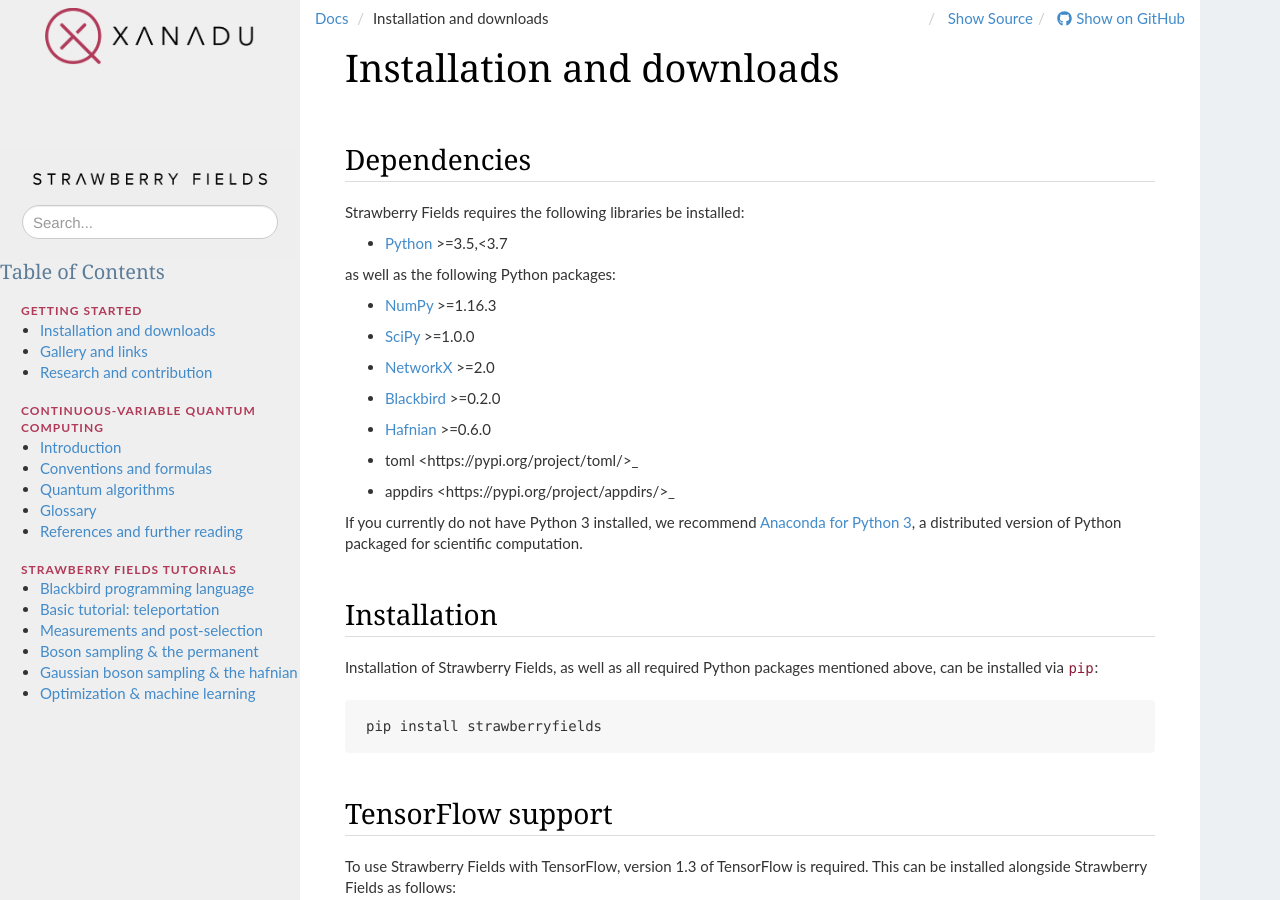
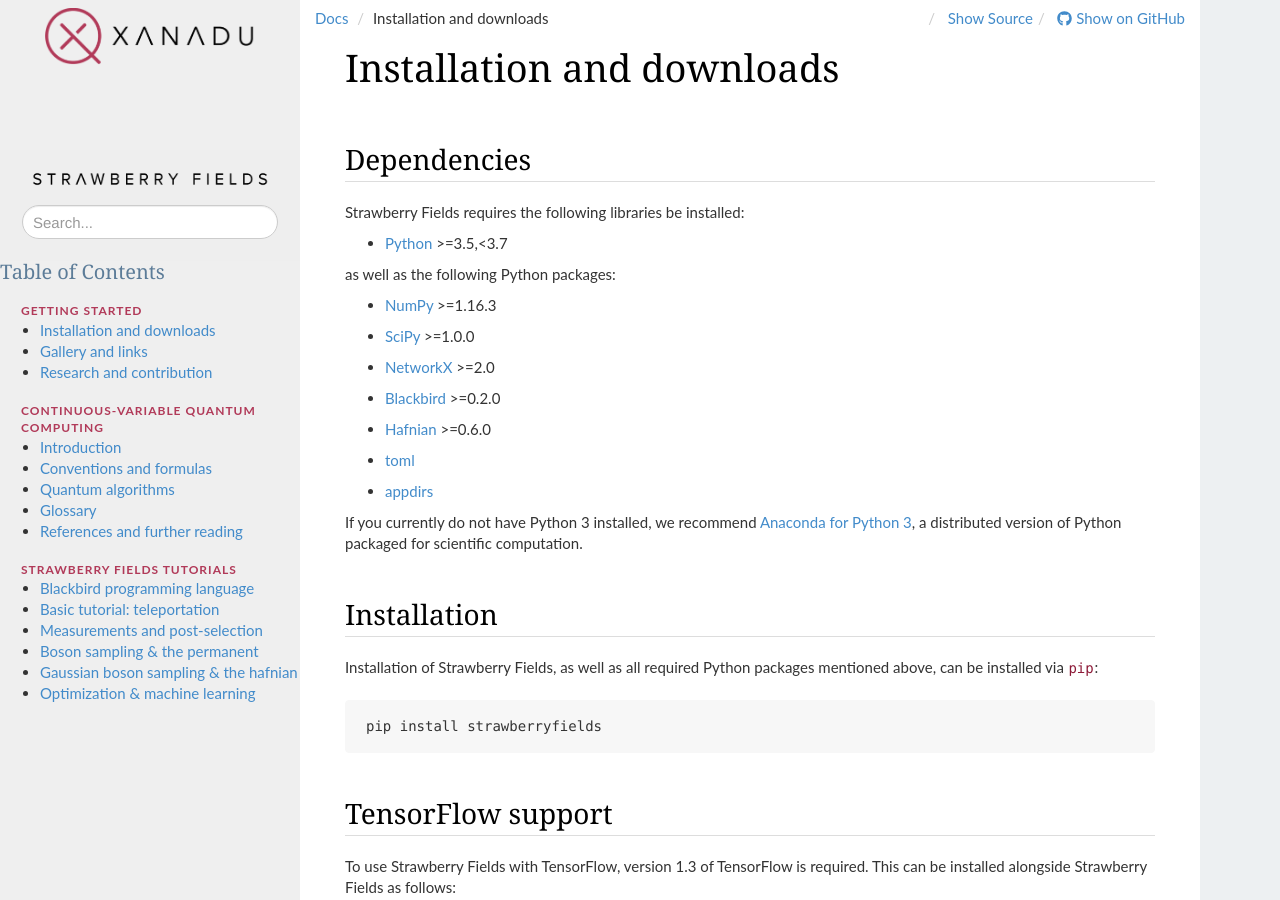
Before and after one commit to XanaduAI/strawberryfields, a Sphinx documentation site: the page built from doc/installing.rst, in a window 1280 px wide and 900 px high. Built offline with Sphinx 7.4.7, drawn with Linux system fonts in a browser that asks for light colours; nearby versions of some CDN libraries; library files that are not in the unit come from our copies.

Commit message:
fix broken links

```diff
--- a/doc/installing.rst
+++ b/doc/installing.rst
@@ -22,8 +22,8 @@
 * `NetworkX <http://networkx.github.io/>`_ >=2.0
 * `Blackbird <https://quantum-blackbird.readthedocs.io>`_ >=0.2.0
 * `Hafnian <https://hafnian.readthedocs.io>`_ >=0.6.0
-* `toml <https://pypi.org/project/toml/>_`
-* `appdirs <https://pypi.org/project/appdirs/>_`
+* `toml <https://pypi.org/project/toml/>`_
+* `appdirs <https://pypi.org/project/appdirs/>`_
 
 
 If you currently do not have Python 3 installed, we recommend `Anaconda for Python 3 <https://www.anaconda.com/download/>`_, a distributed version of Python packaged for scientific computation.
```
